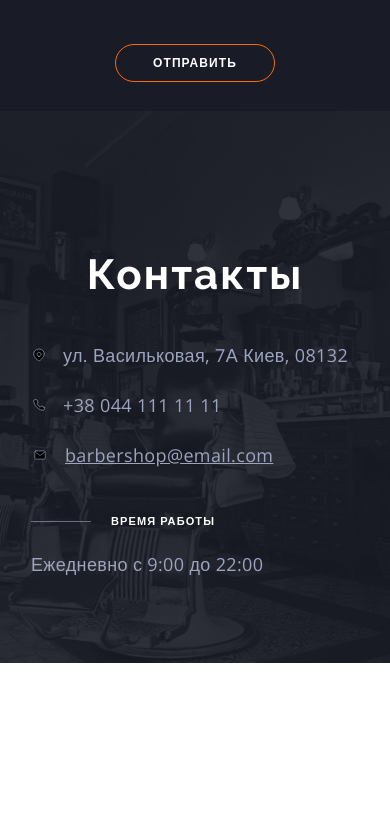
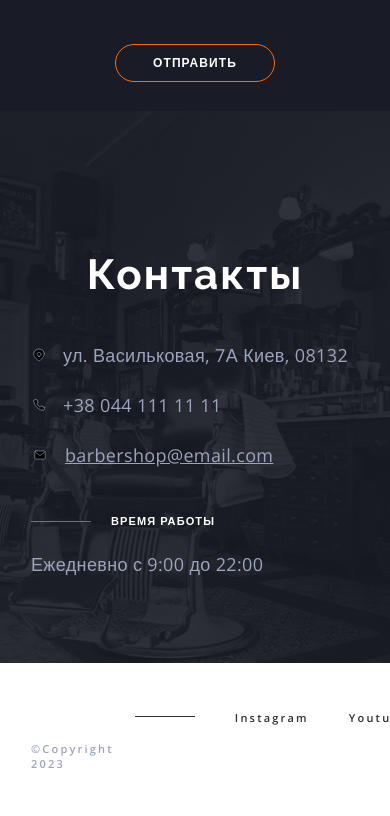
Before and after one commit to ihor-kutsenko/barbershop, a plain HTML site: page index.html in a window 390 px wide. Shown: the part 7452-8268 px from the top of the page. Before the commit the page ends 8115 px from the top, so only its background shows below. Drawn offline with nearby package versions, Linux system fonts and the light colour scheme.

Commit message:
made footer for mobile tablet and computer versions

```diff
--- a/index.html
+++ b/index.html
@@ -632,9 +632,9 @@
 
     <!-- FOOTER -->
 
-    <!-- <footer class="footer container">
+    <footer class="footer container">
       <div class="footer-container">
-        <p class="copyright">&copy; Copyright 2020</p>
+        <p class="copyright">&copy;Copyright 2023</p>
         <ul class="social-links-list list">
           <li class="social-links-list__item">
             <a
@@ -656,7 +656,7 @@
           </li>
         </ul>
       </div>
-    </footer> -->
+    </footer>
 
     <!-- START BACKDROP -->
     <div class="backdrop is-hidden" data-modal>
--- a/sass/layout/_footer.scss
+++ b/sass/layout/_footer.scss
@@ -7,12 +7,35 @@
 }
 
 .footer {
-  padding-top: 56px;
-  padding-bottom: 56px;
+  padding-top: 44px;
+  padding-bottom: 44px;
+}
+.footer-container {
+  display: flex;
 }
 
-.footer-container {
-  display: flex;
-  align-items: center;
-  justify-content: space-between;
+// 0 - 767px
+
+@media screen and (max-width: 767px) {
+  .footer-container {
+    align-items: start;
+  }
+  .copyright {
+    margin-top: 35px;
+    margin-right: 21px;
+  }
 }
+
+// tablet 768+
+
+@media screen and (min-width: 768px) {
+  .footer {
+    padding-top: 56px;
+    padding-bottom: 56px;
+  }
+
+  .footer-container {
+    align-items: center;
+    justify-content: space-between;
+  }
+}
```
Also changed, not shown: sass/layout/_contact-container.scss (+0 -15 lines), sass/layout/_contact-form-section.scss (+0 -28 lines), css/main.css, css/main.min.css, 2 other files.
